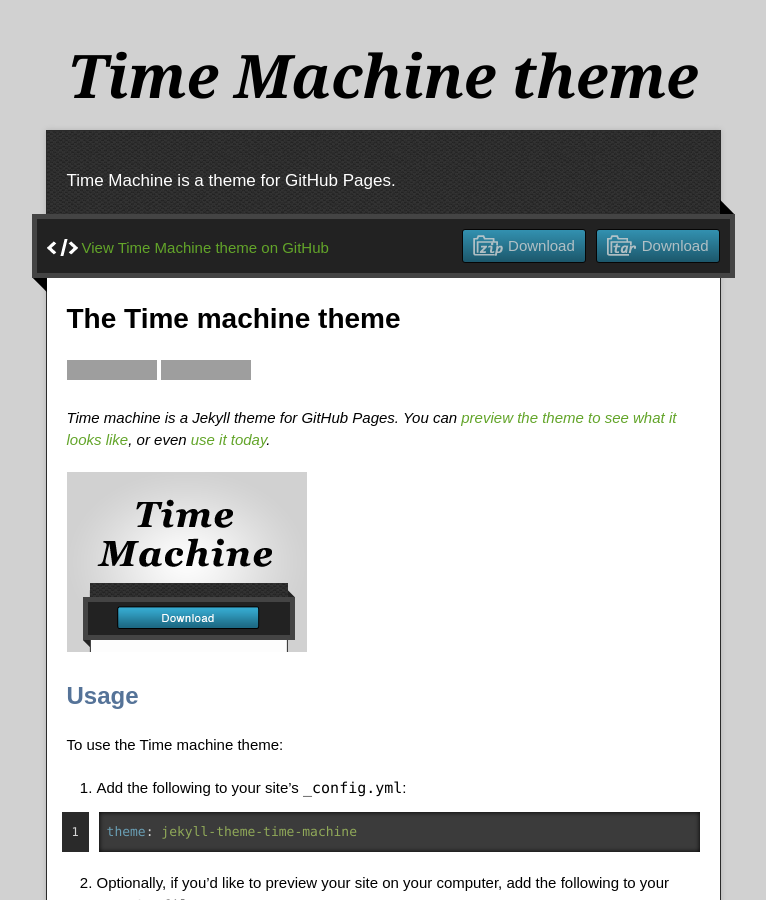
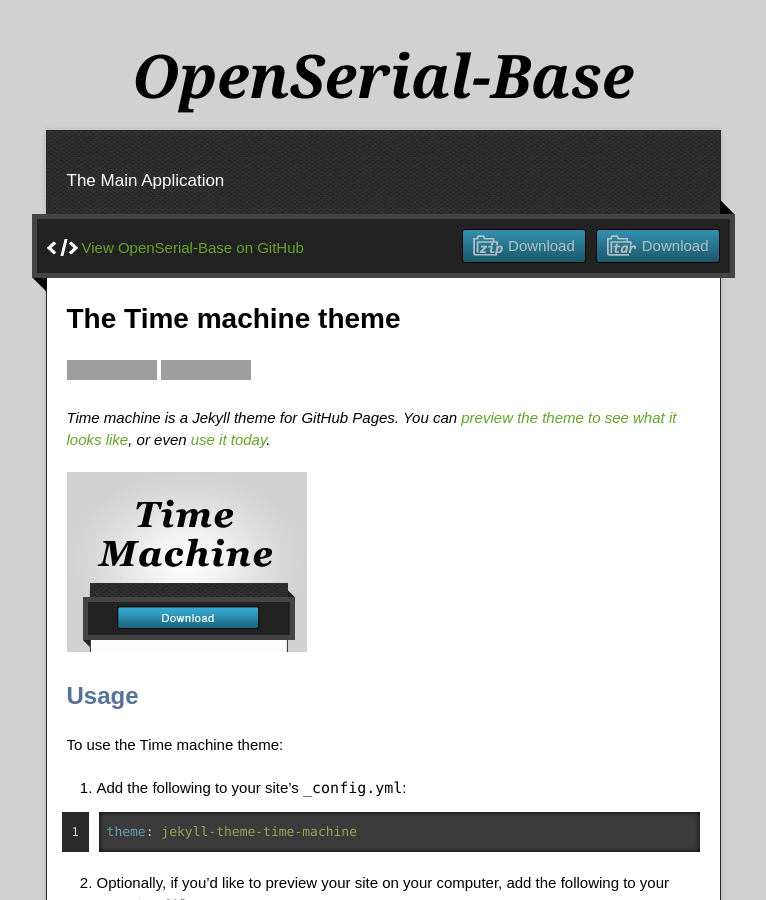
Before and after one commit to Aloike/openserial-base-testDoc, a Jekyll site: the page built from docs/README.md, in a window 1280 px wide and 900 px high. Shown: the whole window, without its empty margins (257-1023 px from the left). Built offline with Jekyll 4.4.1, drawn with Linux system fonts in a browser that asks for light colours; nearby versions of some CDN libraries; our own code applies the rules of GitHub Pages for plain Markdown files; some of the changed text lies outside the part shown; grey boxes are pictures that could not be loaded.

Commit message:
[docs] Updated the _config.yml.

```diff
--- a/docs/_config.yml
+++ b/docs/_config.yml
@@ -1,5 +1,34 @@
-title: Time Machine theme
-description: Time Machine is a theme for GitHub Pages.
+title: OpenSerial-Base
+description: The Main Application
 show_downloads: true
-google_analytics:
+# google_analytics:
 theme:
+
+include: [ "_docs", "_pages" ]
+relative_permalinks: false
+
+defaults:
+  -
+    scope:
+      path: "_docs"
+      type: "docs"
+    values:
+      layout: "default"
+  -
+    scope:
+      path: "_pages"
+      type: "pages"
+    values:
+      layout: "default"
+  -
+    scope:
+      path: "_posts"
+      type: "posts"
+    values:
+      layout: "default"
+
+
+collections:
+  posts:
+    permalink: /news/:year/:month/:day/:title/
+    output: true
```
